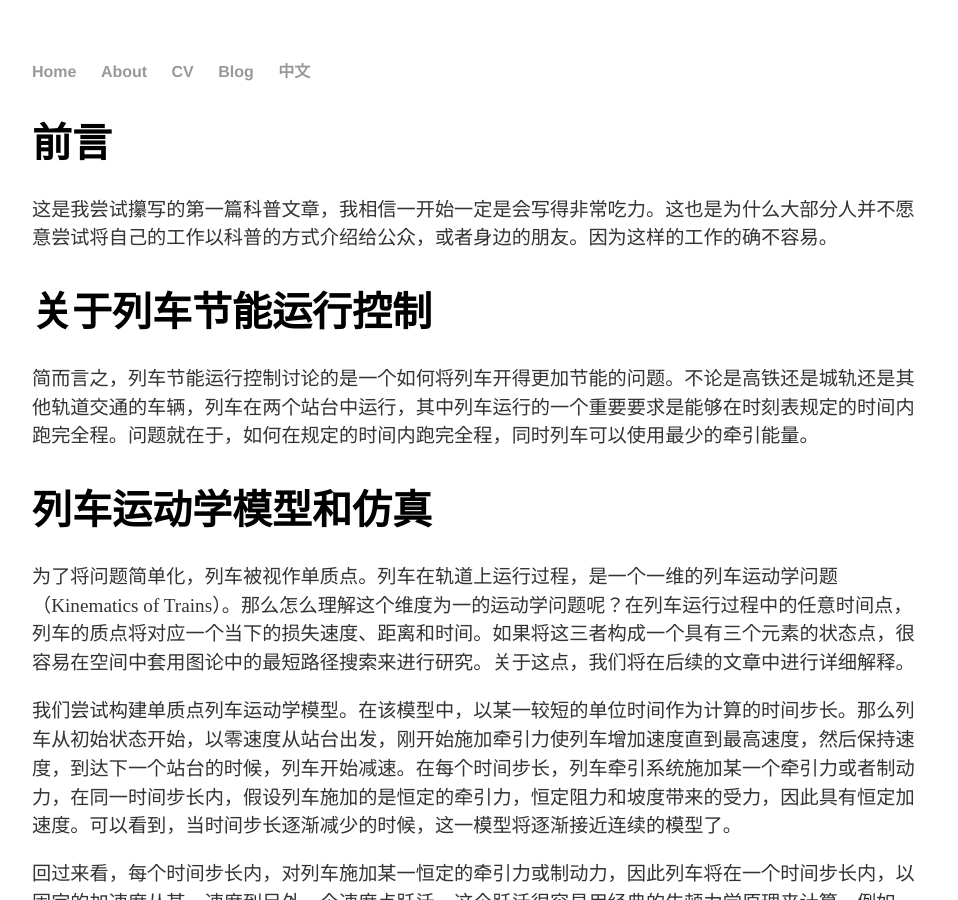
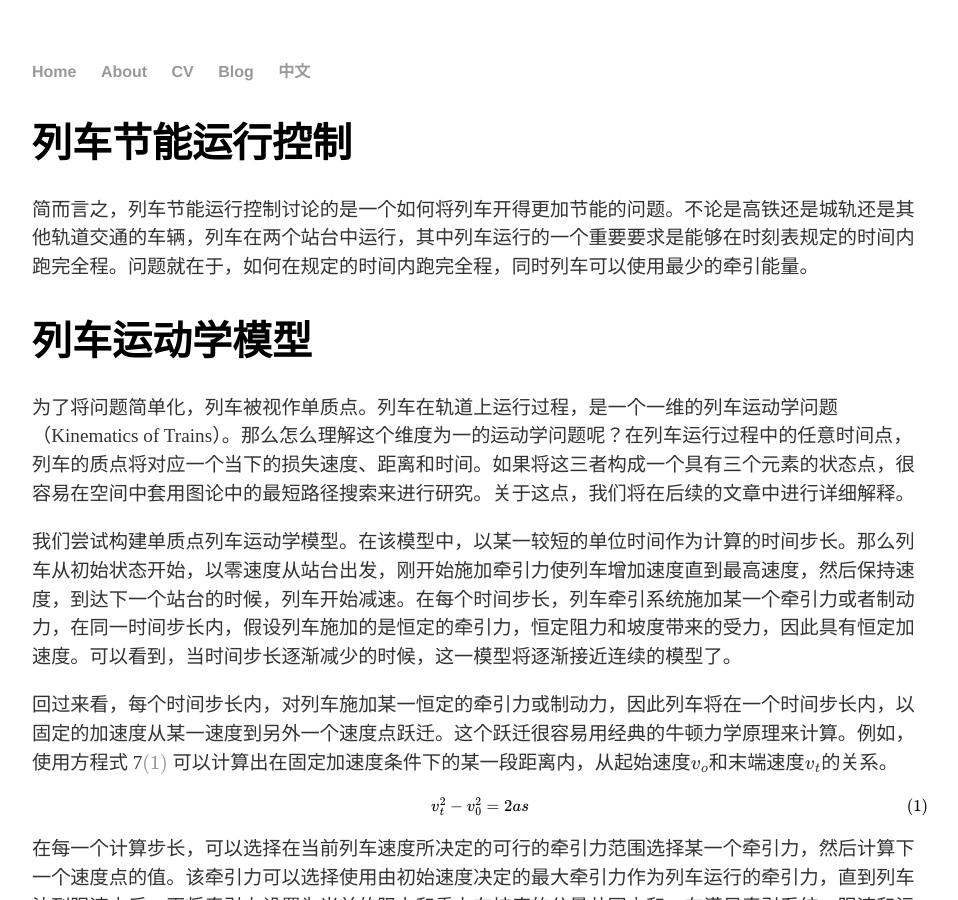
Before and after one commit to lushaofeng/lushaofeng.github.io, a Jekyll site: the page built from _posts/2021-10-01-列车节能运行控制.md, in a window 1280 px wide and 900 px high. Shown: the whole window, without its empty margins (160-1118 px from the left). Built offline with Jekyll 4.4.1, drawn with Linux system fonts in a browser that asks for light colours; our own code applies the rules of GitHub Pages for plain Markdown files; formulas are drawn with MathJax 3.

Commit message:
Update 2021-10-01-列车节能运行控制.md

```diff
--- a/_posts/2021-10-01-列车节能运行控制.md
+++ b/_posts/2021-10-01-列车节能运行控制.md
@@ -1,10 +1,7 @@
-# 前言
-这是我尝试攥写的第一篇科普文章，我相信一开始一定是会写得非常吃力。这也是为什么大部分人并不愿意尝试将自己的工作以科普的方式介绍给公众，或者身边的朋友。因为这样的工作的确不容易。
-
-# 关于列车节能运行控制
+# 列车节能运行控制
 简而言之，列车节能运行控制讨论的是一个如何将列车开得更加节能的问题。不论是高铁还是城轨还是其他轨道交通的车辆，列车在两个站台中运行，其中列车运行的一个重要要求是能够在时刻表规定的时间内跑完全程。问题就在于，如何在规定的时间内跑完全程，同时列车可以使用最少的牵引能量。
 
-# 列车运动学模型和仿真
+# 列车运动学模型
 为了将问题简单化，列车被视作单质点。列车在轨道上运行过程，是一个一维的列车运动学问题（Kinematics of Trains）。那么怎么理解这个维度为一的运动学问题呢？在列车运行过程中的任意时间点，列车的质点将对应一个当下的损失速度、距离和时间。如果将这三者构成一个具有三个元素的状态点，很容易在空间中套用图论中的最短路径搜索来进行研究。关于这点，我们将在后续的文章中进行详细解释。
 
 我们尝试构建单质点列车运动学模型。在该模型中，以某一较短的单位时间作为计算的时间步长。那么列车从初始状态开始，以零速度从站台出发，刚开始施加牵引力使列车增加速度直到最高速度，然后保持速度，到达下一个站台的时候，列车开始减速。在每个时间步长，列车牵引系统施加某一个牵引力或者制动力，在同一时间步长内，假设列车施加的是恒定的牵引力，恒定阻力和坡度带来的受力，因此具有恒定加速度。可以看到，当时间步长逐渐减少的时候，这一模型将逐渐接近连续的模型了。
```
